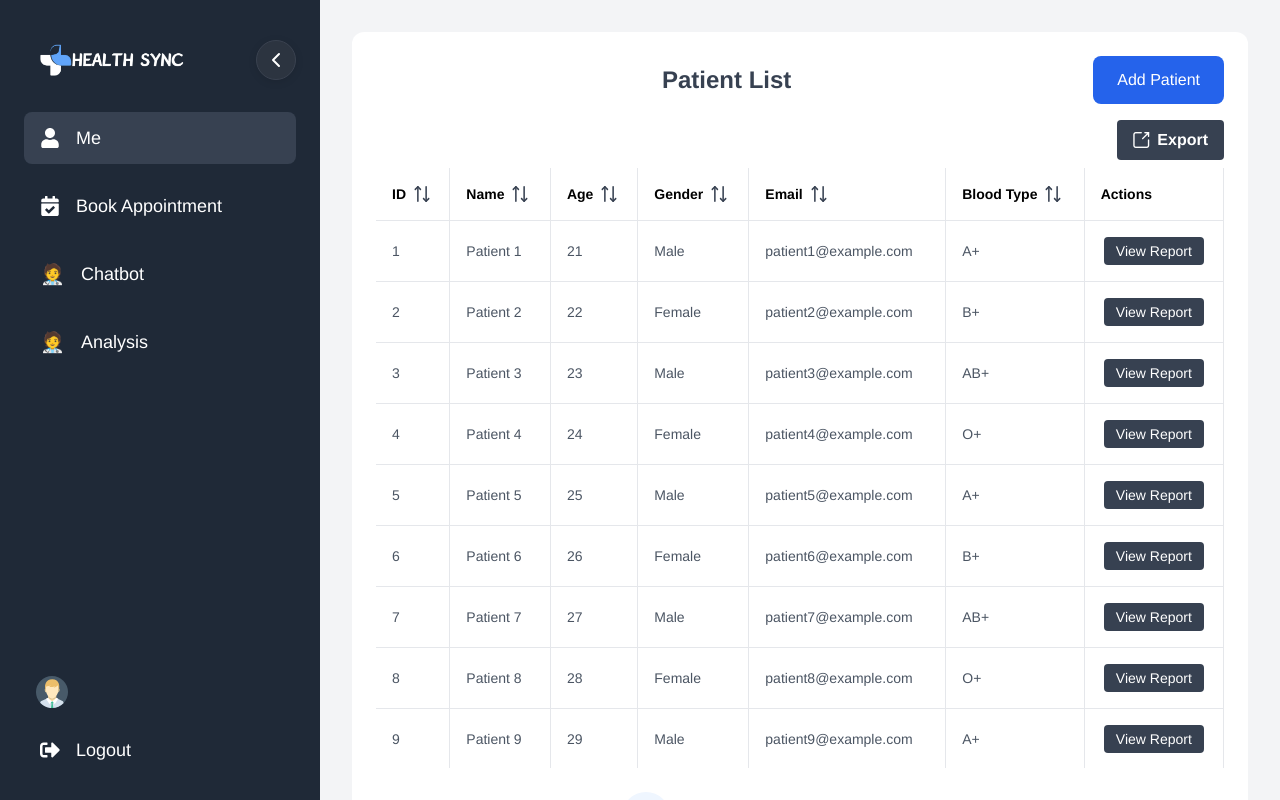
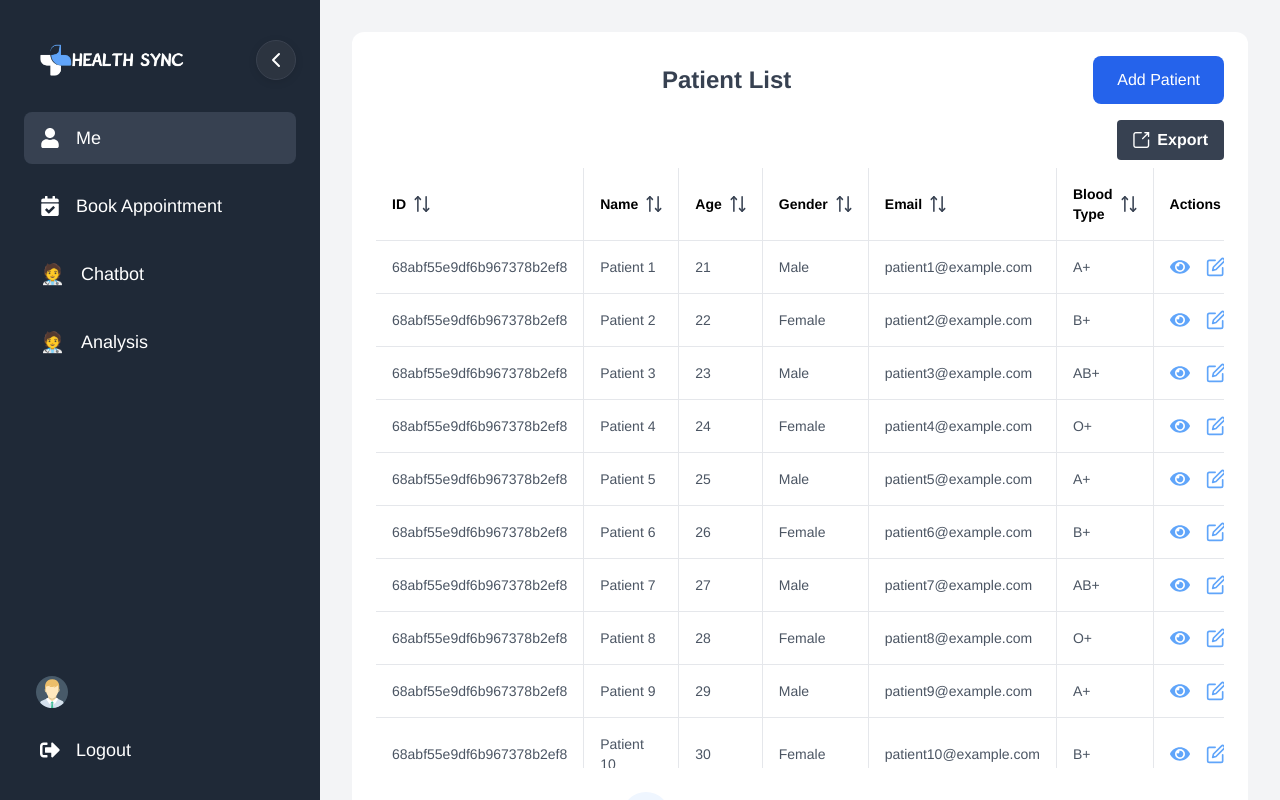
Before and after one commit to Dixitmalaviya/webashlar-hackathon-fe, a React (Vite) app: page /patients in a window 1280 px wide. Built offline with nearby package versions, Linux system fonts and the light colour scheme.

Commit message:
Added Edit and Delete actions in patient module

```diff
--- a/src/pages/PatientList.tsx
+++ b/src/pages/PatientList.tsx
@@ -7,10 +7,13 @@ import CommonDropdown from '../component/CommonDropdown';
 import type { TableColumn } from '../component/CommonTable';
 import { useNavigate } from 'react-router-dom';
 import PatientService from '../service/Patient/PatientService';
+// import DoctorService from '../service/Doctor/DoctorService';
 import toast from 'react-hot-toast';
+import { FaEye } from 'react-icons/fa';
+import { FiEdit, FiTrash } from 'react-icons/fi';
 
 interface Patient {
-    id: number;
+    id: string;
     name: string;
     age: number;
     gender: string;
@@ -24,6 +27,8 @@ const PatientList: React.FC = () => {
     const [loading, setLoading] = useState(false);
     const [page, setPage] = useState(0);
     const [rows, setRows] = useState(10);
+    const [isEditMode, setIsEditMode] = useState(false);
+    const [editPatientId, setEditPatientId] = useState('');
 
     // Simulate server-side fetch with fallback mock data
     const fetchPatients = useCallback(async (page: number, rows: number) => {
@@ -31,7 +36,7 @@ const PatientList: React.FC = () => {
         try {
             // Replace this with your real API endpoint
             const mockData: Patient[] = Array.from({ length: 52 }, (_, i) => ({
-                id: i + 1,
+                id: '68abf55e9df6b967378b2ef8',
                 name: `Patient ${i + 1}`,
                 age: 20 + ((i + 1) % 30),
                 gender: (i % 2 === 0 ? 'Male' : 'Female'),
@@ -43,7 +48,7 @@ const PatientList: React.FC = () => {
         } catch (error) {
             // Fallback mock data for demo
             const mockData: Patient[] = Array.from({ length: 52 }, (_, i) => ({
-                id: i + 1,
+                id: '68abf55e9df6b967378b2ef8',
                 name: `Patient ${i + 1}`,
                 age: 20 + ((i + 1) % 30),
                 gender: (i % 2 === 0 ? 'Male' : 'Female'),
@@ -56,6 +61,21 @@ const PatientList: React.FC = () => {
         setLoading(false);
     }, []);
 
+    // const fetchPatients = useCallback(async (page: number, rows: number) => {
+        //   toast
+        //     .promise(DoctorService.getPatientsService(), {
+        //       loading: "Loading",
+        //       success: "Patients Fetched successfully",
+        //       error: "Error when fetching Patients",
+        //     })
+        //     .then((response: any) => {
+        //         debugger
+        //                     setPatients(response?.data?.data?.slice(page, page + rows));
+        //     setTotalRecords(response?.data?.data.length);
+        //       console.log("response", response);
+        //     });
+        // }, []);
+
     useEffect(() => {
         fetchPatients(page * rows, rows);
     }, [page, rows, fetchPatients]);
@@ -64,6 +84,47 @@ const PatientList: React.FC = () => {
         setPage(event.page);
         setRows(event.rows);
     };
+
+    const editPatient = (Id: string) => {
+      toast
+        .promise(PatientService.getPatientService(Id), {
+          loading: "Loading",
+          //   success: "Report Deleted successfully",
+          error: "Error when fetching patient details",
+        })
+        .then((response: any) => {
+          console.log("response", response);
+          const patientData = response?.data?.patient;
+          setIsEditMode(true);
+          setEditPatientId(Id);
+          setForm({
+            email: patientData.email,
+            password: "",
+            fullName: patientData.fullName,
+            dob: patientData.dob,
+            phone: patientData.emergencyContact.phone,
+            address: patientData.address,
+            emergencyContact: {
+              name: patientData.emergencyContact.name,
+              phone: patientData.emergencyContact.phone,
+              relationship: patientData.emergencyContact.relationship,
+            },
+          });
+          setModalOpen(true);
+        });
+    };
+
+     const deletePatient = (Id: string) => {
+       toast
+         .promise(PatientService.deletePatientService(Id), {
+           loading: "Loading",
+           success: "Patient Deleted successfully",
+           error: "Error when deleting Patient",
+         })
+         .then((response: any) => {
+           fetchPatients(page * rows, rows);
+         });
+     };
 
     const columns: TableColumn[] = [
         { field: 'id', header: 'ID', sortable: true },
@@ -76,12 +137,20 @@ const PatientList: React.FC = () => {
             field: 'actions',
             header: 'Actions',
             body: (_row, _col, _rowIndex) => (
-                <button
-                    className="px-3 py-1 bg-primary rounded text-white"
-                    onClick={() => navigate('/patients/report')}
-                >
-                    View Report
-                </button>
+                <div className="flex justify-center">
+                            <FaEye
+                              className="text-xl text-blue-400 cursor-pointer hover:text-blue-400"
+                              onClick={() => navigate('/patients/report')}
+                            />
+                            <FiEdit
+                              className="text-xl ml-4 text-blue-400 cursor-pointer hover:text-blue-400"
+                              onClick={() => editPatient(_row.id)}
+                            />
+                            <FiTrash
+                              className="text-xl ml-4 text-red-400 cursor-pointer hover:text-red-400"
+                              onClick={() => deletePatient(_row?.id)}
+                            />
+                          </div>
             ),
             style: { textAlign: 'center', minWidth: 120 },
         },
@@ -159,6 +228,25 @@ const PatientList: React.FC = () => {
         if (validateForm()) {
             // On valid, log the payload
             console.log('Patient Payload:', form);
+            if(isEditMode) {
+                toast.promise(
+                PatientService.updatePatientService(editPatientId, form),
+                {
+                    loading: 'Loading',
+                    success: 'Patient Updated successfully',
+                    error: 'Error Updating Patient',
+                }
+            ).then((response: any) => {
+                console.log('response', response);
+                setModalOpen(false);
+                setForm({
+                    email: '', password: '', fullName: '', dob: '', phone: '', address: '',
+                    emergencyContact: { name: '', phone: '', relationship: '' },
+                });
+                setFormErrors({});
+            });
+            }
+            else {
             toast.promise(
                 PatientService.createPatientService(form),
                 {
@@ -175,6 +263,7 @@ const PatientList: React.FC = () => {
                 });
                 setFormErrors({});
             });
+        }
         }
     };
 
@@ -205,7 +294,7 @@ const PatientList: React.FC = () => {
                 />
             </div>
             {/* Render modal here, outside the main content container */}
-            <CommonModal isOpen={modalOpen} onClose={() => setModalOpen(false)} title="Add Patient">
+            <CommonModal isOpen={modalOpen} onClose={() => {setModalOpen(false); setIsEditMode(false); setEditPatientId('')}} title={isEditMode ? "Update Patient" : "Add Patient"}>
                 <form className="space-y-3" onSubmit={e => { e.preventDefault(); handleSave(); }}>
                     <CommonInput
                         label="Email"
@@ -240,7 +329,7 @@ const PatientList: React.FC = () => {
                     />
                     <CommonInput
                         label="Phone"
-                        type="number"
+                        type="text"
                         value={form.phone}
                         onChange={v => handleFormChange('phone', v)}
                         error={formErrors.phone}
@@ -263,7 +352,7 @@ const PatientList: React.FC = () => {
                         />
                         <CommonInput
                             label="Emergency Contact Phone"
-                            type="number"
+                            type="text"
                             value={form.emergencyContact.phone}
                             onChange={v => handleFormChange('emergencyContact.phone', v)}
                             error={formErrors['emergencyContact.phone']}
@@ -283,7 +372,7 @@ const PatientList: React.FC = () => {
                             Cancel
                         </CommonButton>
                         <CommonButton type="submit" className="w-auto px-6">
-                            Save
+                            { isEditMode ? "Update" : "Save"}
                         </CommonButton>
                     </div>
                 </form>
--- /dev/null
+++ b/src/service/Doctor/DoctorEndPoints.ts
@@ -0,0 +1,5 @@
+const DOCTOR_API_ENDPOINTS = {
+    GET_PATIENTS: "/relationships/my-patients"
+};
+
+export default DOCTOR_API_ENDPOINTS;
--- /dev/null
+++ b/src/service/Doctor/DoctorService.ts
@@ -0,0 +1,7 @@
+import { doFetch, REQUEST_CONTENT_TYPE, REQUEST_METHODS } from "../axios";
+import DOCTOR_API_ENDPOINTS from "./DoctorEndPoints";
+
+export default {
+    getPatientsService: async () =>
+        doFetch(DOCTOR_API_ENDPOINTS.GET_PATIENTS, REQUEST_METHODS.GET)
+}
--- a/src/service/Patient/PatientEndPoints.ts
+++ b/src/service/Patient/PatientEndPoints.ts
@@ -3,7 +3,8 @@ const PATIENT_API_ENDPOINTS = {
     CREATE_PATIENT: "/patients",
     UPDATE_PATIENT: "/patients/",
     DELETE_PATIENT: "/patients/",
-    PATIENT_REPORT_CREATE: "/reports/upload"
+    PATIENT_REPORT_CREATE: "/reports/upload",
+    PATIENT_REPORT_DELETE: "/reports/delete"
 };
 
 export default PATIENT_API_ENDPOINTS;
--- a/src/service/Patient/PatientService.ts
+++ b/src/service/Patient/PatientService.ts
@@ -12,4 +12,6 @@ export default {
         doFetch(`${PATIENT_API_ENDPOINTS.DELETE_PATIENT}/${id}`, REQUEST_METHODS.DELETE),
     createPatientReportService: async (reportData: any) =>
         doFetch(PATIENT_API_ENDPOINTS.PATIENT_REPORT_CREATE, REQUEST_METHODS.POST, reportData, { contentType: REQUEST_CONTENT_TYPE.MULTIPART}),
+    deletePatientReportService: async (Id: string) =>
+        doFetch(`${PATIENT_API_ENDPOINTS.PATIENT_REPORT_DELETE}/${Id}`, REQUEST_METHODS.DELETE),
 }
```
